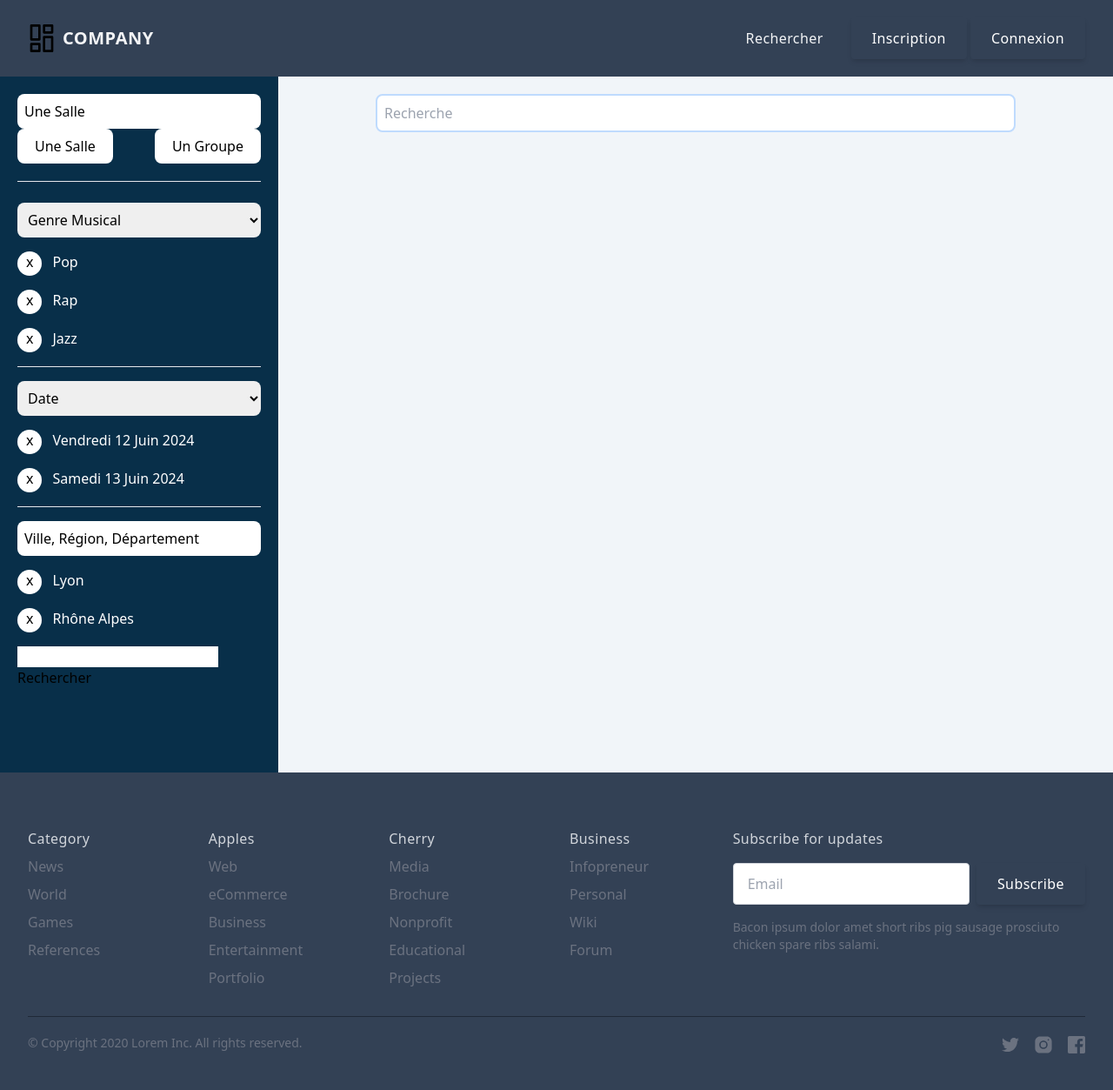
After one commit to DiegoMazenc/Symtour, a Symfony app: template templates/search/index.html.twig in a window 1280 px wide. The commit adds this page. Shown: the whole page at 87% size. Run offline with Twig, Linux system fonts and the light colour scheme; the template is opened without the code that fills it, so the values that code supplies are empty; form fields are guessed from the names that the template uses; style sheets or scripts are compiled from the project's sources; some libraries are stand-ins or nearby versions.

Commit message:
mise en place de style

```diff
--- a/src/Controller/ProfilController.php
+++ b/src/Controller/ProfilController.php
@@ -4,8 +4,10 @@ namespace App\Controller;
 
 use App\Entity\Profil;
 use App\Form\ProfilType;
+use App\Repository\BandMemberRepository;
 use App\Repository\ProfilRepository;
 use Doctrine\ORM\EntityManagerInterface;
+use Doctrine\ORM\Mapping\Id;
 use Symfony\Bundle\FrameworkBundle\Controller\AbstractController;
 use Symfony\Component\HttpFoundation\Request;
 use Symfony\Component\HttpFoundation\Response;
@@ -45,8 +47,11 @@ class ProfilController extends AbstractController
     #[Route('/{id}', name: 'app_profil_show', methods: ['GET'])]
     public function show(Profil $profil): Response
     {
+
+
         return $this->render('profil/show.html.twig', [
             'profil' => $profil,
+
         ]);
     }
 
--- a/src/Repository/BandMemberRepository.php
+++ b/src/Repository/BandMemberRepository.php
@@ -20,6 +20,8 @@ class BandMemberRepository extends ServiceEntityRepository
     {
         parent::__construct($registry, BandMember::class);
     }
+
+
 
 //    /**
 //     * @return BandMember[] Returns an array of BandMember objects
--- a/templates/nav.html.twig
+++ b/templates/nav.html.twig
@@ -13,18 +13,26 @@
         <span class="ml-2 text-xl font-bold tracking-wide text-gray-100 uppercase">Company</span>
       </a>
       <ul class="flex items-center hidden space-x-8 lg:flex">
-        <li><a href="/" aria-label="Our product" title="Our product" class="font-medium tracking-wide text-gray-100 transition-colors duration-200 hover:text-teal-accent-400">Product</a></li>
+        {# <li><a href="/" aria-label="Our product" title="Our product" class="font-medium tracking-wide text-gray-100 transition-colors duration-200 hover:text-teal-accent-400">Product</a></li>
         <li><a href="/" aria-label="Our product" title="Our product" class="font-medium tracking-wide text-gray-100 transition-colors duration-200 hover:text-teal-accent-400">Features</a></li>
-        <li><a href="/" aria-label="Product pricing" title="Product pricing" class="font-medium tracking-wide text-gray-100 transition-colors duration-200 hover:text-teal-accent-400">Pricing</a></li>
-        <li><a href="/" aria-label="About us" title="About us" class="font-medium tracking-wide text-gray-100 transition-colors duration-200 hover:text-teal-accent-400">About us</a></li>
+        <li><a href="/" aria-label="Product pricing" title="Product pricing" class="font-medium tracking-wide text-gray-100 transition-colors duration-200 hover:text-teal-accent-400">Pricing</a></li> #}
+        <li><a href="{{ path('app_search') }}" aria-label="About us" title="About us" class="font-medium tracking-wide text-gray-100 transition-colors duration-200 hover:text-teal-accent-400">Rechercher</a></li>
         <li>
           <a
-            href="/"
+            href="{{ path('app_user_new') }}"
             class="inline-flex items-center justify-center h-12 px-6 font-medium tracking-wide text-white transition duration-200 rounded shadow-md bg-deep-purple-accent-400 hover:bg-deep-purple-accent-700 focus:shadow-outline focus:outline-none"
             aria-label="Sign up"
             title="Sign up"
           >
-            Sign up
+            Inscription
+          </a>
+          <a
+            href="{{ path('app_user_new') }}"
+            class="inline-flex items-center justify-center h-12 px-6 font-medium tracking-wide text-white transition duration-200 rounded shadow-md bg-deep-purple-accent-400 hover:bg-deep-purple-accent-700 focus:shadow-outline focus:outline-none"
+            aria-label="Sign up"
+            title="Sign up"
+          >
+            Connexion
           </a>
         </li>
       </ul>
--- a/templates/profil/index.html.twig
+++ b/templates/profil/index.html.twig
@@ -3,6 +3,7 @@
 {% block title %}Profil index{% endblock %}
 
 {% block body %}
+
     <h1>Profil index</h1>
 
     <table class="table">
--- /dev/null
+++ b/templates/search/index.html.twig
@@ -0,0 +1,119 @@
+{% extends 'base.html.twig' %}
+{% block body %}
+	<div
+		class="search-contain flex bg-sky-950 ">
+
+		{# SideBar Filter #}
+		<div class="sidebar-filter basis-1/4 bg-sky-950 p-5 h-screen">
+			{{ form_start(filterForm) }}
+			{{ form_widget(filterForm.type, {
+                    'attr': {
+                        'class': 'w-full p-2 rounded-lg ',
+                        'value': 'Une Salle'
+                    }
+                }) }}<br>
+
+
+
+
+			<div class="btn-choice flex justify-between pb-5">
+				<button class="bg-white py-2 px-5 rounded-lg hover:bg-blue-500 duration-300">Une Salle</button>
+				<button class="bg-white py-2 px-5 rounded-lg hover:bg-blue-500 duration-300">Un Groupe</button>
+			</div>
+			<hr class="py-2">
+			<div class="select-gender ">
+			<select id="{{ filterForm.musicCategory.vars.id }}" name="{{ filterForm.musicCategory.vars.full_name }}" class="w-full p-2 rounded-lg mt-2">
+				<option value="">Genre Musical</option>
+
+				{% for music_category in music_categories %}
+					<option value="{{ music_category.category }}">{{ music_category.category }}</option>
+				{% endfor %}
+			</select>
+				<div class="gender-selected text-white py-2">
+					<div class="row-gender flex flex-row py-2">
+						<p class=" text-black bg-white rounded-full px-2.5 pb-1 mr-3  hover:bg-blue-500">x</p>
+						<p>Pop</p>
+					</div>
+					<div class="row-gender flex flex-row py-2">
+						<p class=" text-black bg-white rounded-full px-2.5 pb-1 mr-3  hover:bg-blue-500">x</p>
+						<p>Rap</p>
+					</div>
+					<div class="row-gender flex flex-row py-2">
+						<p class=" text-black bg-white rounded-full px-2.5 pb-1 mr-3  hover:bg-blue-500">x</p>
+						<p>Jazz</p>
+					</div>
+				</div>
+			</div>
+			<hr class="py-2">
+			<div class="select-gender ">
+				<select name="" id="" class="w-full p-2 rounded-lg">
+					<option value="">Date</option>
+				</select>
+				<div class="gender-selected text-white py-2">
+					<div class="row-gender flex flex-row py-2">
+						<p class=" text-black bg-white rounded-full px-2.5 pb-1 mr-3  hover:bg-blue-500">x</p>
+						<p>Vendredi 12 Juin 2024</p>
+					</div>
+					<div class="row-gender flex flex-row py-2">
+						<p class=" text-black bg-white rounded-full px-2.5 pb-1 mr-3  hover:bg-blue-500">x</p>
+						<p>Samedi 13 Juin 2024</p>
+					</div>
+				</div>
+			</div>
+			<hr class="py-2">
+			<div class="select-gender ">
+				<input type="text" class="w-full p-2 rounded-lg" value="Ville, Région, Département">
+				<div class="gender-selected text-white py-2">
+					<div class="row-gender flex flex-row py-2">
+						<p class=" text-black bg-white rounded-full px-2.5 pb-1 mr-3  hover:bg-blue-500">x</p>
+						<p>Lyon</p>
+					</div>
+					<div class="row-gender flex flex-row py-2">
+						<p class=" text-black bg-white rounded-full px-2.5 pb-1 mr-3  hover:bg-blue-500">x</p>
+						<p>Rhône Alpes</p>
+					</div>
+				</div>
+			</div>
+			{{ form_widget(filterForm._token) }}
+			<button type="submit">Rechercher</button>
+			{{ form_end(filterForm, {render_rest: false}) }}
+		</div>
+
+		{# result cards #}
+		<div class="result-contain basis-3/4 px-28 py-5 bg bg-slate-100">
+			<input type="text" class="w-full border-2 border-blue-200 hover:border-blue-500 rounded-lg p-2 duration-300" placeholder="Recherche">
+			{% for hall in halls %}
+				<div class="card-result w-full my-5 bg-white p-3 rounded-lg shadow-md hover:shadow-lg duration-300">
+					<div class="top-card flex justify-between">
+						<div class="top-left-card flex">
+							<img src="https://placehold.co/80" alt="" class="mr-2 rounded-lg">
+							<div class="info-card">
+								<h4 class="font-semibold text-blue-400">{{ hall.name }}</h4>
+								<p>{{ hall.structure }}</p>
+								<p>Genre : </p>
+							</div>
+						</div>
+						<div class="note-card ">
+							<a href="#">254 votes</a>
+							<div class="stars flex">
+								<img src="https://placehold.co/10" alt="">
+								<img src="https://placehold.co/10" alt="">
+								<img src="https://placehold.co/10" alt="">
+								<img src="https://placehold.co/10" alt="">
+								<img src="https://placehold.co/10" alt="">
+							</div>
+						</div>
+					</div>
+					<div class="bottom-card flex justify-between">
+						<button>+ Follow</button>
+						<div class="left-btn-card text-white">
+							<a href="{{ path('app_hall_show', {'id': hall.id}) }}" class=" px-3 py-2 rounded-lg bg-blue-400">Voir détails</a>
+							<button class=" px-3 py-2 rounded-lg bg-emerald-400">Réserver</button>
+						</div>
+					</div>
+				</div>
+			{% endfor %}
+		</div>
+	</div>
+
+{% endblock %}
```
Also changed, not shown: assets/styles/app.css (+40 -0 lines), src/Controller/HallController.php (+10 -3 lines), src/Controller/SearchController.php (added, +34 -0 lines), src/Form/FilterSearchType.php (added, +25 -0 lines), src/Repository/HallRepository.php (+17 -0 lines), templates/profil/show.html.twig (+36 -1 lines), templates/user/_form.html.twig (+68 -3 lines), templates/user/new.html.twig (+20 -2 lines).
